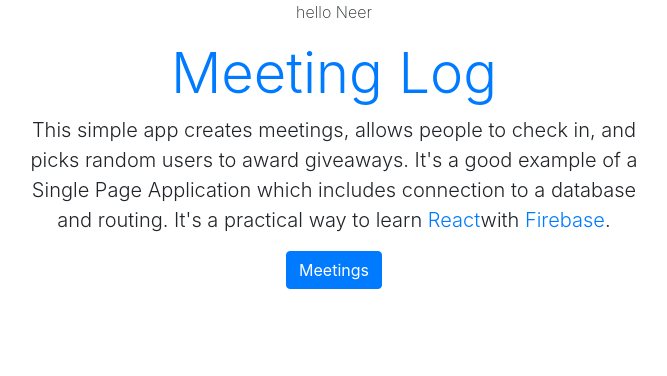
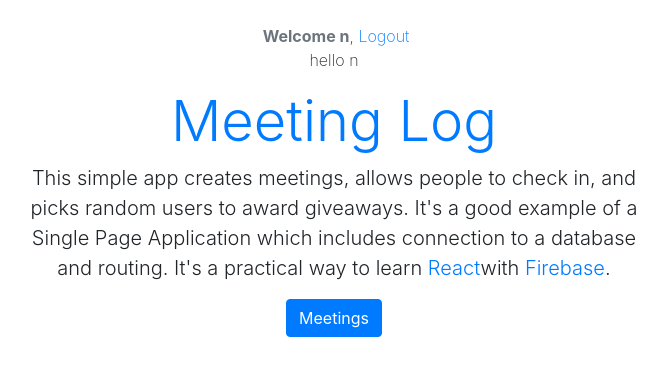
Before and after one commit to nirmalathapa/meeting-log, a React (Create React App) app: page / in a window 1280 px wide. Shown: the top 376 px of the page, without its empty margins (306-973 px from the left). Built offline with nearby package versions, Linux system fonts and the light colour scheme.

Commit message:
create welcome component and add conditional rendering in app component

```diff
--- a/src/App.js
+++ b/src/App.js
@@ -1,15 +1,21 @@
-import React, { Component } from 'react';
-import Home from './Home';
+import React, { Component } from "react";
+import Home from "./Home";
+import Welcome from "./Welcome";
 
 class App extends Component {
-  constructor(){
+  constructor() {
     super();
     this.state = {
-      user: 'Neer'
-    }
+      user: "n"
+    };
   }
   render() {
-    return <Home user={this.state.user}/>;
+    return (
+      <div>
+        {this.state.user && <Welcome user={this.state.user} />}
+        <Home user={this.state.user} />
+      </div>
+    );
   }
 }
 
--- /dev/null
+++ b/src/Welcome.js
@@ -0,0 +1,20 @@
+import React, { Component } from "react";
+
+class Welcome extends Component {
+  render() {
+    const { user } = this.props;
+    return (
+      <div className="text-center mt-4">
+        <span className="text-secondary font-weight-bold pl-1">
+          Welcome {user}
+        </span>
+        ,
+        <a href="/" className="" font-weight-bold text-primary pl-1>
+        {''} Logout
+        </a>
+      </div>
+    );
+  }
+}
+
+export default Welcome;
```
